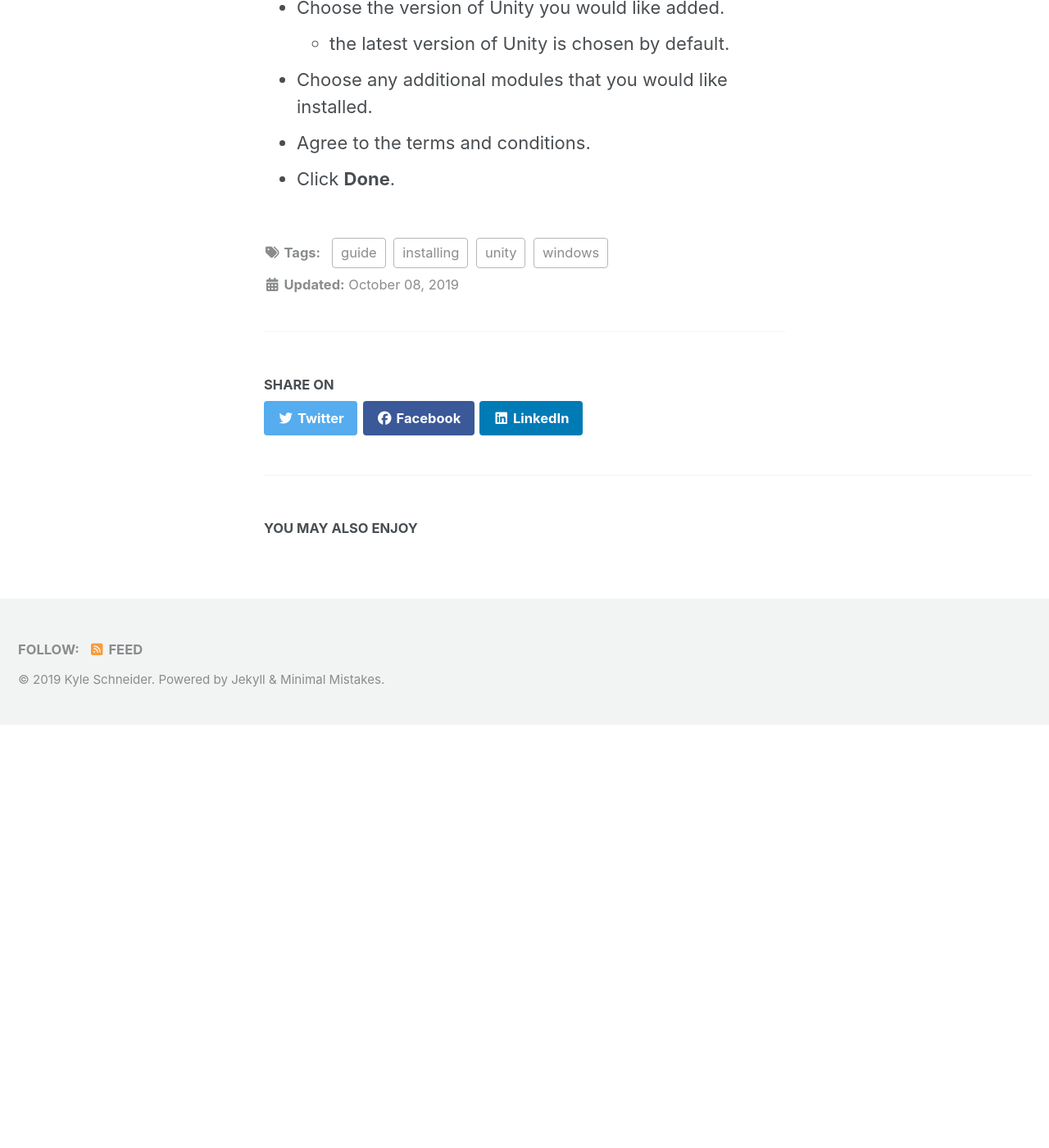
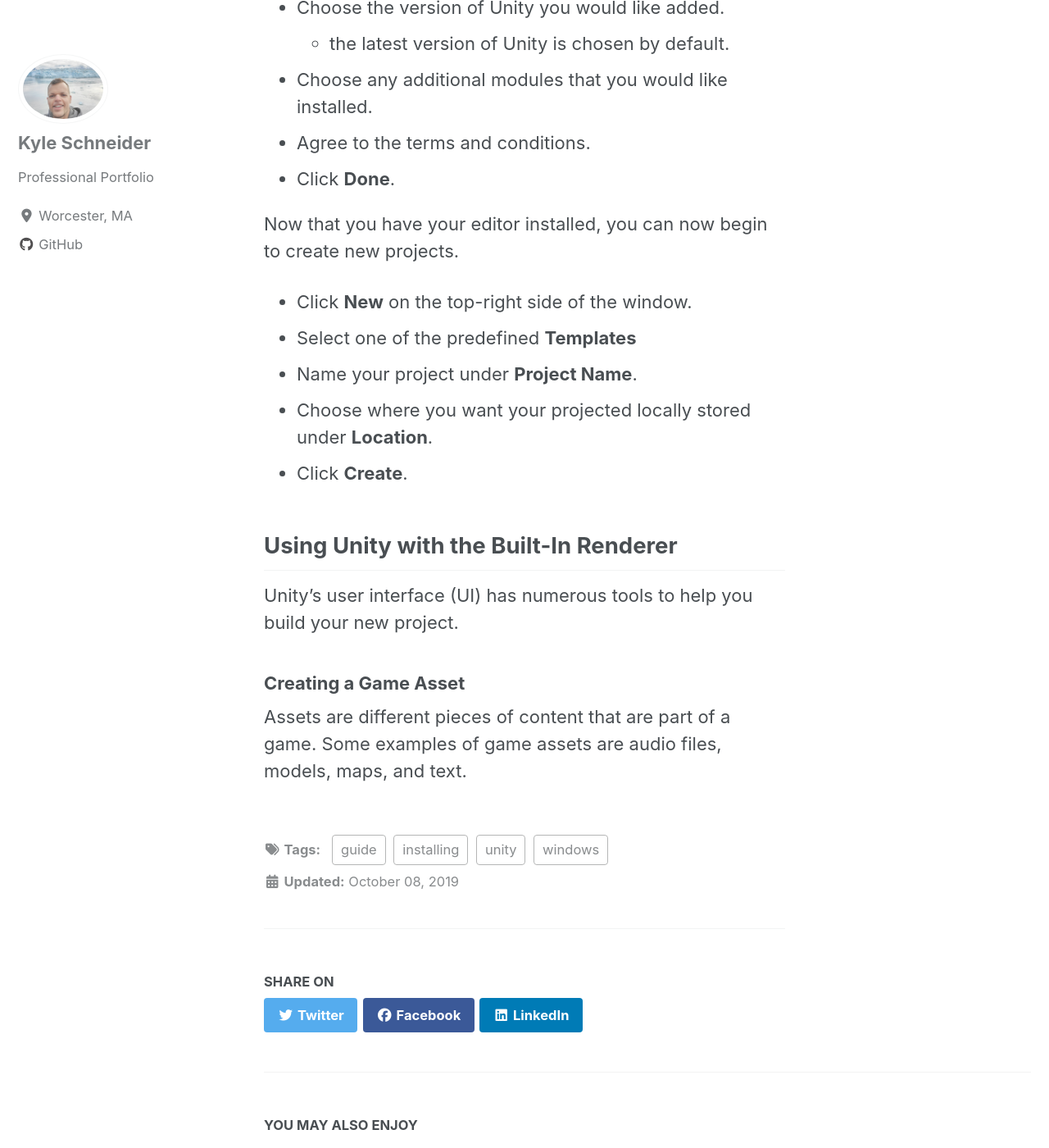
Before and after one commit to kylejs/kylejs.github.io, a Jekyll site: the page built from _posts/2009-10-08-installing_unity.md, in a window 1280 px wide and 1400 px high, scrolled down 2381 px. Shown: the whole window at 82% size. Built offline with Jekyll 4.4.1, drawn with Linux system fonts in a browser that asks for light colours; cached includes are drawn as plain includes; nearby versions of some CDN libraries; before the commit the page ends 3266 px from its top, so only the background shows below that; some of the changed text lies outside the part shown.

Commit message:
New git website 22

```diff
--- a/_posts/2009-10-08-installing_unity.md
+++ b/_posts/2009-10-08-installing_unity.md
@@ -39,7 +39,7 @@
 
 Once you navigate back to Unity Hub's homepage, you have the option to create a new project or add one to your project list.
 
-### Creating a New Project
+### Creating Projects
 
 Before creating a new project, you must install an editor.
 
@@ -50,3 +50,19 @@
 * Choose any additional modules that you would like installed.
 * Agree to the terms and conditions.
 * Click **Done**.
+
+Now that you have your editor installed, you can now begin to create new projects.
+
+* Click **New** on the top-right side of the window.
+* Select one of the predefined **Templates**
+* Name your project under **Project Name**.
+* Choose where you want your projected locally stored under **Location**.
+* Click **Create**.
+
+## Using Unity with the Built-In Renderer
+
+Unity's user interface (UI) has numerous tools to help you build your new project.
+
+### Creating a Game Asset
+
+Assets are different pieces of content that are part of a game. Some examples of game assets are audio files, models, maps, and text.
```
